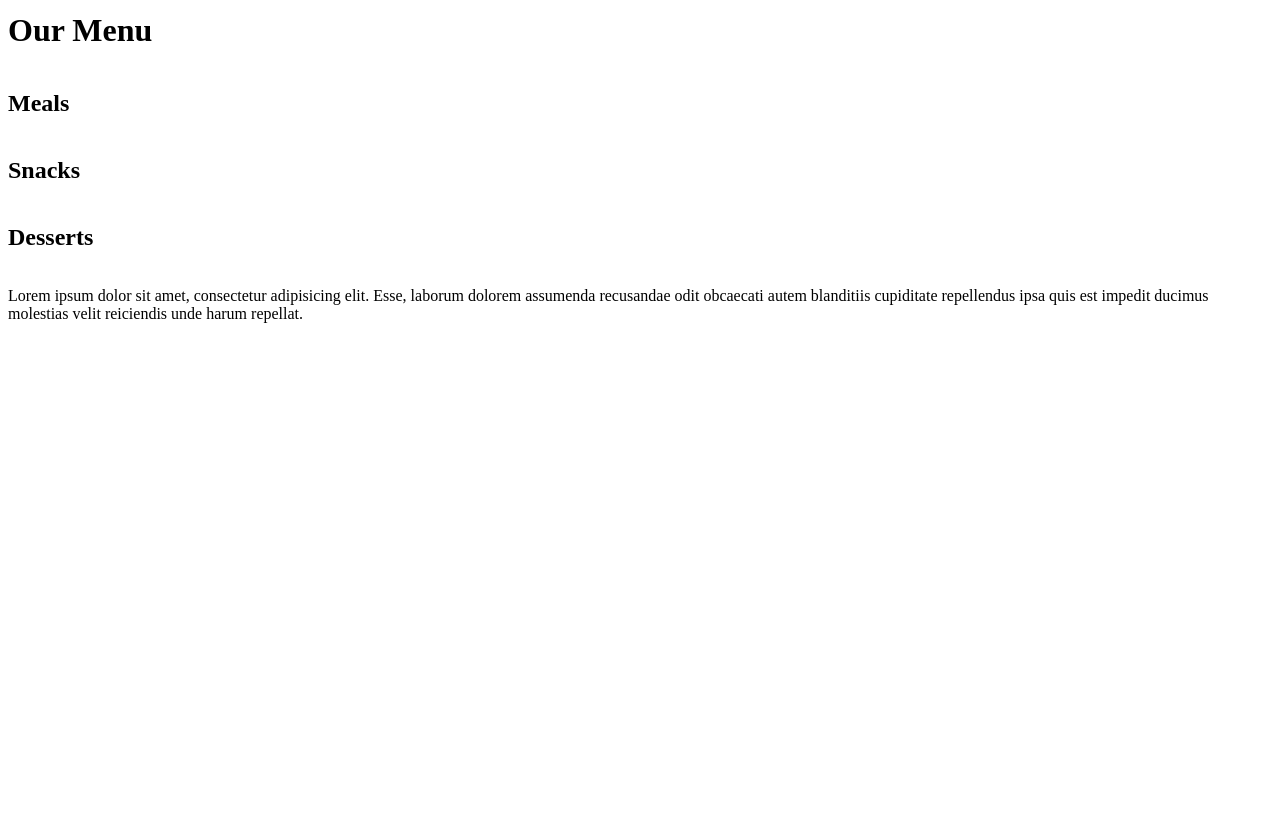
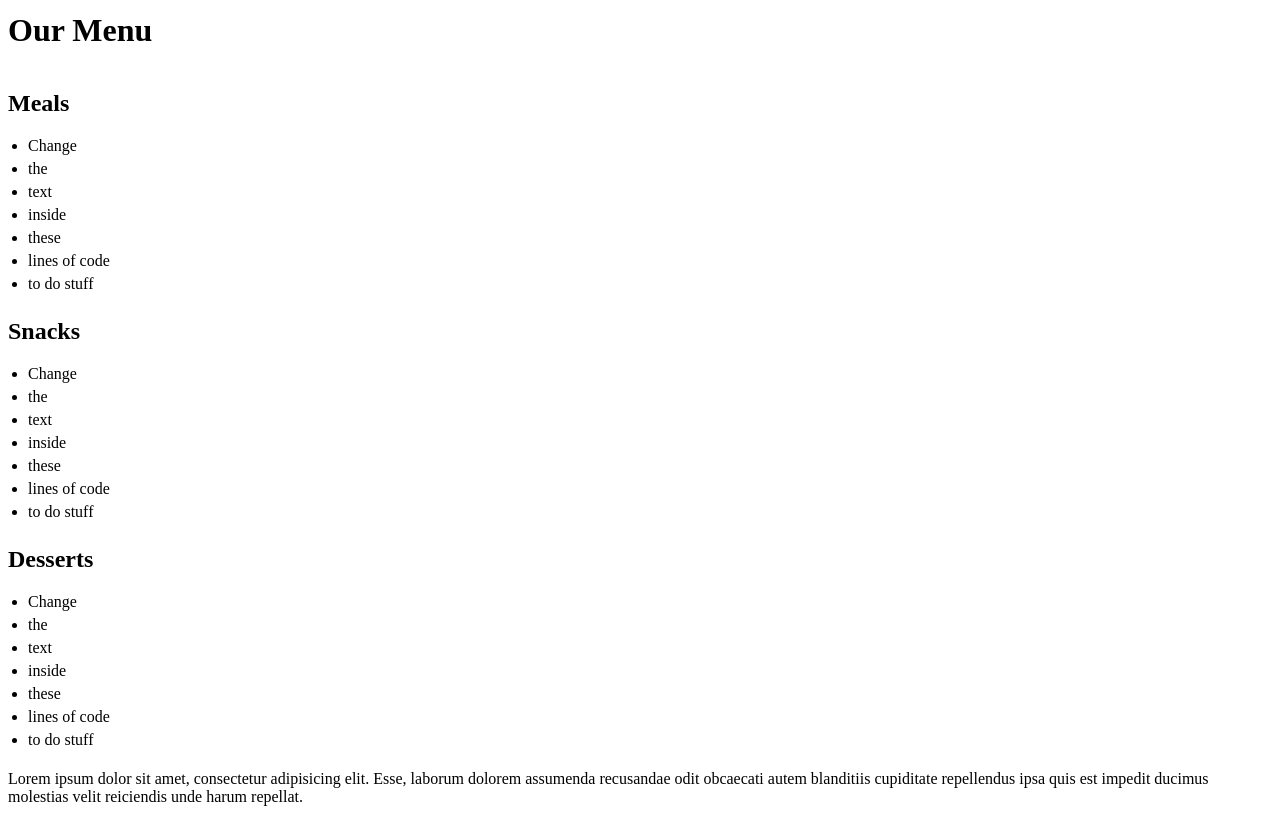
Before and after one commit to Lucas-The-Top-G/PotatoPal, a plain HTML site: page index.html in a window 1280 px wide. Shown: the part 920-1742 px from the top of the page. Drawn offline with Linux system fonts and the light colour scheme.

Commit message:
added the menu

```diff
--- a/index.html
+++ b/index.html
@@ -36,12 +36,39 @@
         <div class="menu" id=menu">
             <div>
                 <h2>Meals</h2>
+                <ul>
+                    <li>Change</li>
+                    <li>the</li>
+                    <li>text</li>
+                    <li>inside</li>
+                    <li>these</li>
+                    <li>lines of code</li>
+                    <li>to do stuff</li>
+                </ul>
             </div>
             <div>
                 <h2>Snacks</h2>
+                <ul>
+                    <li>Change</li>
+                    <li>the</li>
+                    <li>text</li>
+                    <li>inside</li>
+                    <li>these</li>
+                    <li>lines of code</li>
+                    <li>to do stuff</li>
+                </ul>
             </div>
              <div>
                 <h2>Desserts</h2>
+                <ul>
+                    <li>Change</li>
+                    <li>the</li>
+                    <li>text</li>
+                    <li>inside</li>
+                    <li>these</li>
+                    <li>lines of code</li>
+                    <li>to do stuff</li>
+                </ul>
             </div>
             <p>
                 Lorem ipsum dolor sit amet, consectetur adipisicing elit. Esse, laborum dolorem assumenda recusandae odit obcaecati autem blanditiis cupiditate repellendus ipsa quis est impedit ducimus molestias velit reiciendis unde harum repellat.
```
